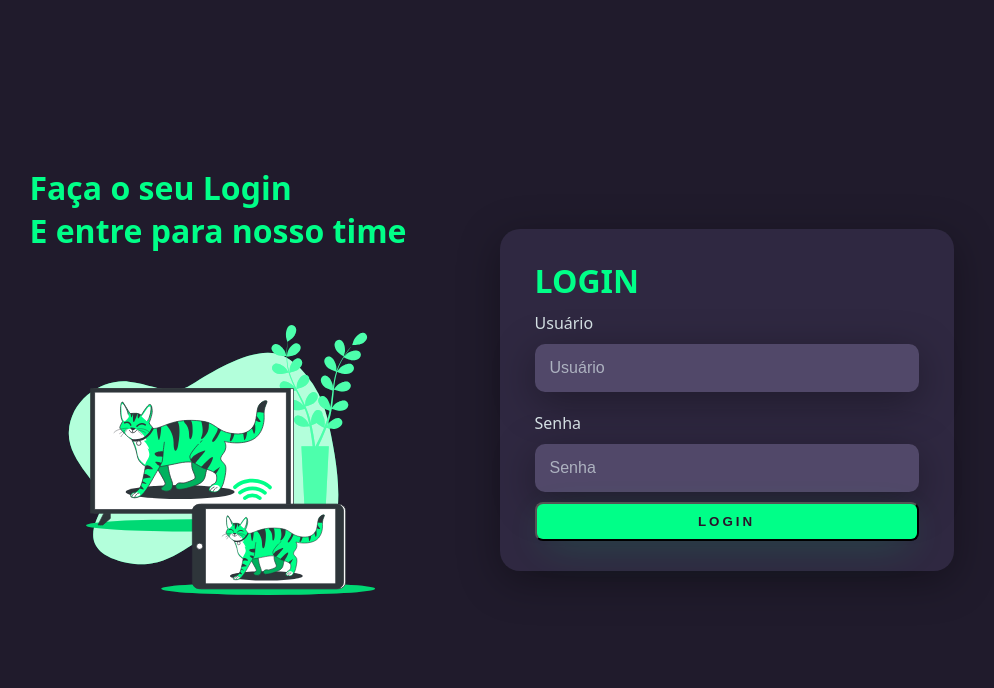
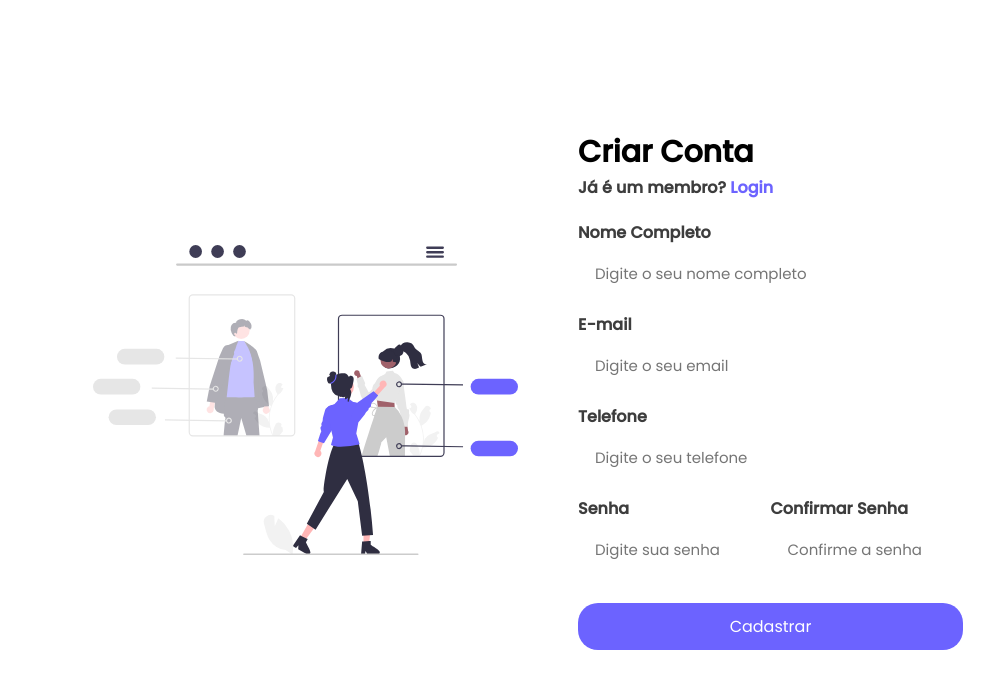
Before and after one commit to ana-luizaa/formulario, a plain HTML site: page index.html in a window 1280 px wide. Shown: the whole page, without its empty margins (102-1096 px from the left). Drawn offline with Linux system fonts and the light colour scheme.

Commit message:
primeiro commit

```diff
--- a/index.html
+++ b/index.html
@@ -1,31 +1,53 @@
 <!DOCTYPE html>
 <html lang="en">
+
 <head>
     <meta charset="UTF-8">
     <meta http-equiv="X-UA-Compatible" content="IE=edge">
     <meta name="viewport" content="width=device-width, initial-scale=1.0">
     <link rel="stylesheet" href="style.css">
-    <title>Login</title>
+    <title>Formulário</title>
 </head>
+
 <body>
-    <div class="main-login">
-         <div class="left-login">
-          <h1>Faça o seu Login<br> E entre para nosso time</h1>
-          <img src="Sync-bro.svg" alt="gato animação">
+    <div class="box">
+        <div class="img-box">
+            <img src="assets/undraw_shopping_re_3wst.svg">
         </div>
-         <div class="right-login">
-            <div class="card-login">
-            <h1>LOGIN</h1>
-            <div class="textfield">
-                <label for="usuario">Usuário</label>
-                <input type="text" name="usuario" placeholder="Usuário">
+        <div class="form-box">
+            <h2>Criar Conta</h2>
+            <p> Já é um membro? <a href="#"> Login </a> </p>
+            <form action="#">
+                <div class="input-group">
+                    <label for="nome"> Nome Completo</label>
+                    <input type="text" id="nome" placeholder="Digite o seu nome completo" required>
                 </div>
-            <div class="textfield">
+
+                <div class="input-group">
+                    <label for="email">E-mail</label>
+                    <input type="email" id="email" placeholder="Digite o seu email" required>
+                </div>
+
+                <div class="input-group">
+                    <label for="telefone">Telefone</label>
+                    <input type="tel" id="telefone" placeholder="Digite o seu telefone" required>
+                </div>
+
+                <div class="input-group w50">
                     <label for="senha">Senha</label>
-                <input type="password" name="senha" placeholder="Senha">
+                    <input type="password" id="senha" placeholder="Digite sua senha" required>
                 </div>
-            <button class="btn-login">Login</button>
+
+                <div class="input-group w50">
+                    <label for="Confirmarsenha">Confirmar Senha</label>
+                    <input type="password" id="Confirmarsenha" placeholder="Confirme a senha" required>
                 </div>
+
+                <div class="input-group">
+                    <button>Cadastrar</button>
+                </div>
+
+            </form>
         </div>
     </div>
 </body>
--- a/style.css
+++ b/style.css
@@ -1,88 +1,113 @@
-@import url('https://fonts.googleapis.com/css2?family=Noto+Sans+Mono:wght@100..900&display=swap');
-
+@import url('https://fonts.googleapis.com/css2?family=Poppins:wght@300;400;500&display=swap');
+*{
+    padding: 0;
+    margin: 0;
+    box-sizing: border-box;
+    font-family: 'Poppins', sans-serif;
+}
 body{
-    margin: 0;
-    font-family: 'Noto Sans', sans-serif;
-    color: #00ff88;
+    background-image: url(assets/background.pngut);
+    background-position: center;
+    background-repeat: no-repeat;
+    background-size: cover;
+    display: flex;
+    align-items: center;
+    justify-content: center;
+    padding: 20px;
+    min-height: 100vh;
 }
-.main-login{
-    width: 100vw;
-    height: 100vh;
-    background: #201b2c;
+.w50{
+    width: 50%;
+    float: left;
+    padding-right: 15px;
+}
+.box{
     display: flex;
-    justify-content: center;
+    width: 930px;
+}
+.img-box{
+    background-color: rgba(255, 255, 255, 0.5);
+    width: 50%;
+    display: flex;
     align-items: center;
+    padding: 20px;
+    border-radius: 20px  0 0 20px;
 }
-.left.login{
-    width: 50vw;
-    height: 100vh;
-    display: flex;
-    justify-content: center;
-    align-items: center;
-    flex-direction: column;
+.img-box img{
+    width: 100%;
 }
-.left.login > h1{
-    color:#77ffc0;
+.form-box{
+    background-color: rgba(255, 255, 255, 0.4);
+    backdrop-filter: blur(40px);
+    padding: 30px 40px;
+    width: 50%;
+    border-radius: 0 20px 20px 0;
 }
-.right-login{
-    width: 50vw;
-    height: 100vh;
-    display: flex;
-    justify-content: center;
-    align-items: center;
+.form-box h2{
+    font-size: 30px;
 }
-.card-login{
-    width: 60%;
-    display: flex;
-    justify-content: center;
-    flex-direction: column;
-    padding: 30px 35px;
-    background: #2f2841;
+.form-box p{
+    font-weight: bold;
+    color: #3D3D3D;
+}
+.form-box p a{
+    color: #6c63ff;
+    text-decoration: none;
+}
+.form-box form{
+    margin: 20px 0;
+}
+form .input-group{
+    margin-bottom: 15px;
+}
+form .input-group label{
+    color: #3D3D3D;
+    font-weight: bold;
+    display: block;
+    margin-bottom: 5px;
+}
+form .input-group input{
+    width: 100%;
+    height: 47px;
+    background-color: rgba(255, 255, 255, 0.32);
     border-radius: 20px;
-    box-shadow: 0px 10px 40px #00000056;
+    outline: none;
+    border: 2px solid transparent;
+    padding: 15px;
+    font-size: 15px;
+    color: #616161;
+    transition: all 0.4s ease;
 }
-.card-login > h1{
-    color:#00ff88;
-    font-weight: 800;
-    margin: 0;
+form .input-group input:focus{
+    border-color: #ff008869;
 }
-.textfield{
+form .input-group button{
     width: 100%;
-    display: flex;
-    flex-direction: column;
-    align-items: flex-start;
-    justify-content: center;
-    margin: 10px 0px;
+    height: 47px;
+    background: #6c63ff;
+    border-radius: 20px;
+    outline: none;
+    border: none;
+    margin-top: 15px;
+    color: white;
+    cursor: pointer;
+    font-size: 16px;
 }
-.textfield >input{
-    width: 100%;
-    border: none;
-    border-radius: 10px;
-    padding: 15px;
-    background: #514869;
-    color: #f0ffffde;
-    font-size: 12pt;
-    box-shadow: 0px 10px 40px #00000056;
-    outline: none;
-    box-sizing: border-box;
+@media (max-width:930px) {
+    .img-box{
+        display: none;
+    }
+    .box{
+        width: 700px;
+    }
+    .form-box{
+        width: 100%;
+        border-radius: 20px;
+    }
 }
-.textfield >label{
-    color: #f0ffffde;
-    margin-bottom: 10px;
+@media (max-width:500px) {
+    .w50{
+        width: 100%;
+        padding: 0;
+    }
 }
-.textfield > input::placeholder{
-    color: #f0ffff94;
-}
-.btn-login{
-    width: 100%;
-    padding: 10px 0px;
-    margin:none;
-    border-radius: 8px;
-    outline: none;
-    text-transform: uppercase;
-    font-weight: 800;
-    letter-spacing: 3px;
-    color:#2b132b;
-    background-color: #00ff88;
-    box-shadow: 0px 10px 40px -12px #00ff8052;
-}
```
Also changed, not shown: Sync-bro.svg (deleted), assets/background.png (added), assets/fundo.jpg (added), assets/fundo2.jpg (added), assets/undraw_shopping_re_3wst.svg (added), gato-animate (1).svg (deleted). Lines whose indentation alone changed are shown as unchanged.
